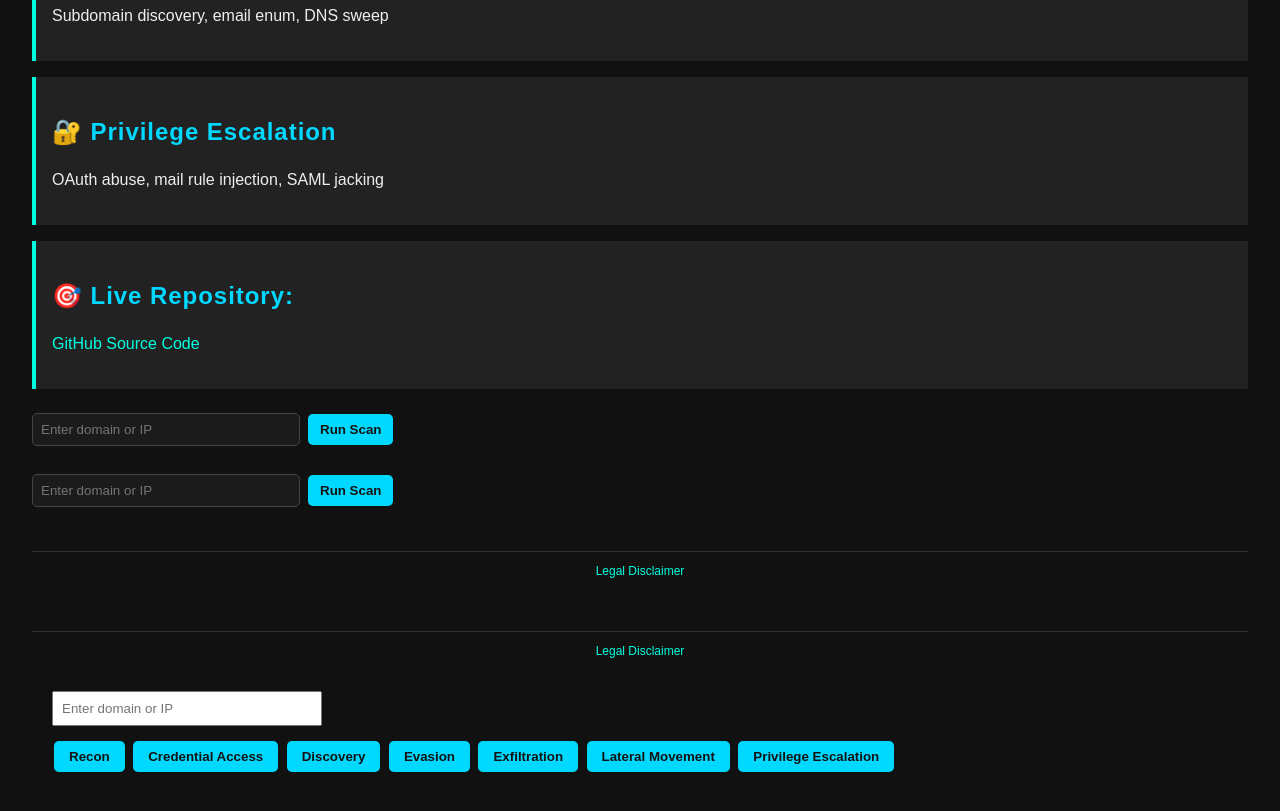
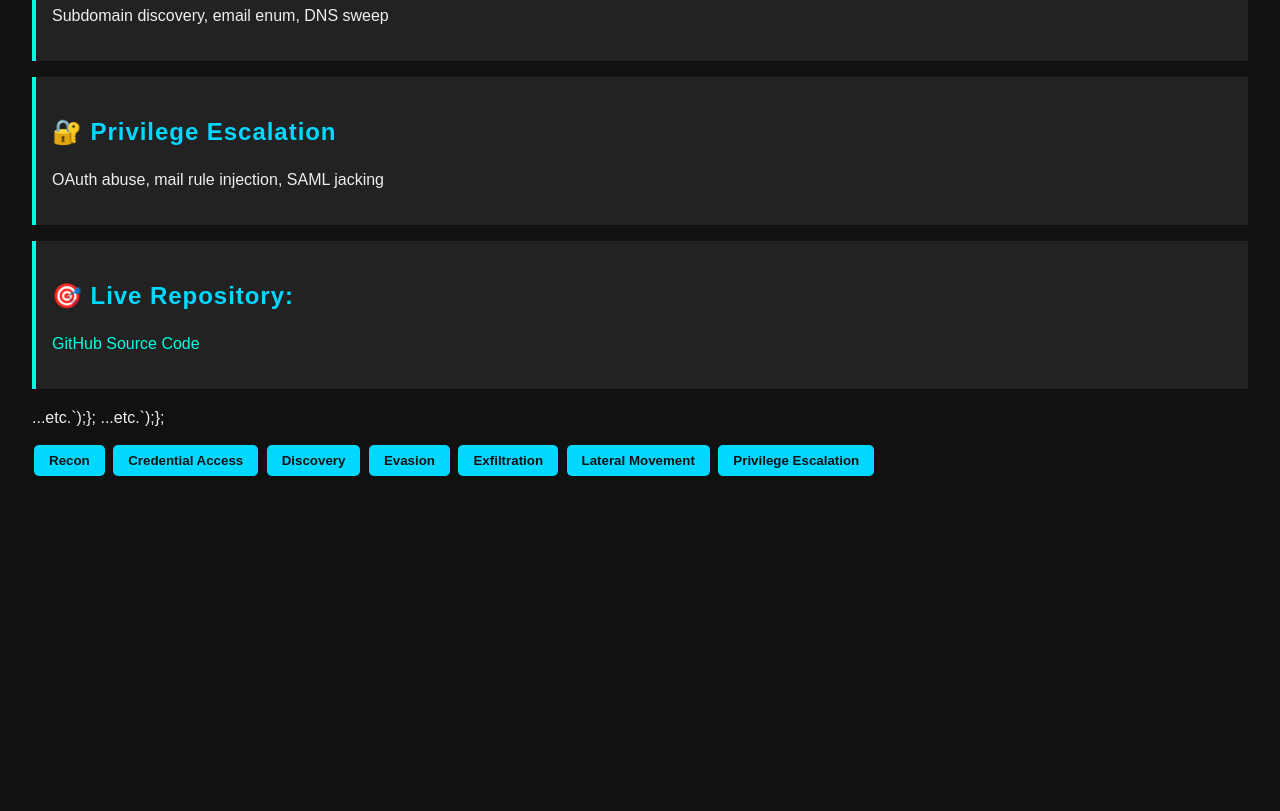
Before and after one commit to opsecpulse/OpSecAutoScan, a plain HTML site: page index.html in a window 1280 px wide. Shown: the part 327-1138 px from the top of the page. After the commit the page ends 840 px from the top, so only its background shows below. Drawn offline with Linux system fonts and the light colour scheme.

Commit message:
Remove duplicate disclaimers and extra search box on homepage

```diff
--- a/index.html
+++ b/index.html
@@ -34,18 +34,8 @@
     <h2>🎯 Live Repository:</h2>
     <p><a href="https://github.com/opsecpulse/OpSecAutoScan" target="_blank">GitHub Source Code</a></p>
   </div>
-<form id="scan-form" style="margin:20px 0;"><input type="text" id="domain-input" placeholder="Enter domain or IP" required style="padding:8px; width:250px;"><button type="submit" style="padding:8px 12px; margin-left:8px;">Run Scan</button></form><script>document.getElementById("scan-form").onsubmit=function(e){e.preventDefault();const domain=document.getElementById("domain-input").value;alert(`Run scans with:
-python3 run_pipeline.py recon ${domain}
-python3 run_pipeline.py cred ${domain}
 ...etc.`);};</script>
-<form id="scan-form" style="margin:20px 0;"><input type="text" id="domain-input" placeholder="Enter domain or IP" required style="padding:8px; width:250px;"><button type="submit" style="padding:8px 12px; margin-left:8px;">Run Scan</button></form><script>document.getElementById("scan-form").onsubmit=function(e){e.preventDefault();const domain=document.getElementById("domain-input").value;alert(`Run scans with:
-python3 run_pipeline.py recon ${domain}
-python3 run_pipeline.py cred ${domain}
 ...etc.`);};</script>
-<footer style="text-align:center; padding:10px; font-size:12px;"><a href="legal.html" target="_blank" rel="noopener noreferrer">Legal Disclaimer</a></footer>
-<footer style="text-align:center; padding:10px; font-size:12px;"><a href="legal.html" target="_blank" rel="noopener noreferrer">Legal Disclaimer</a></footer>
-<div style="margin:20px;">
-  <input id="domain-input" placeholder="Enter domain or IP" style="padding:8px; width:250px;" />
   <div style="margin-top:10px;">
     <button onclick="alert(`Run: python3 run_pipeline.py recon ${document.getElementById('domain-input').value}`)">Recon</button>
     <button onclick="alert(`Run: python3 run_pipeline.py cred ${document.getElementById('domain-input').value}`)">Credential Access</button>
```
